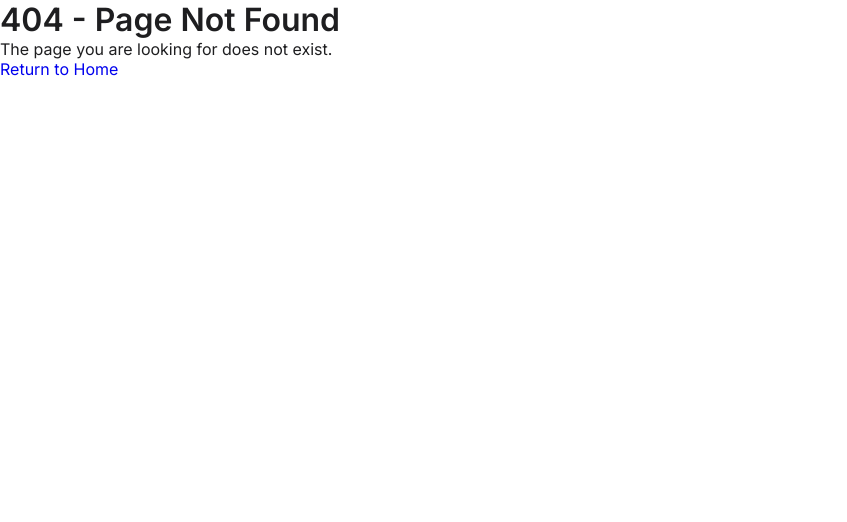
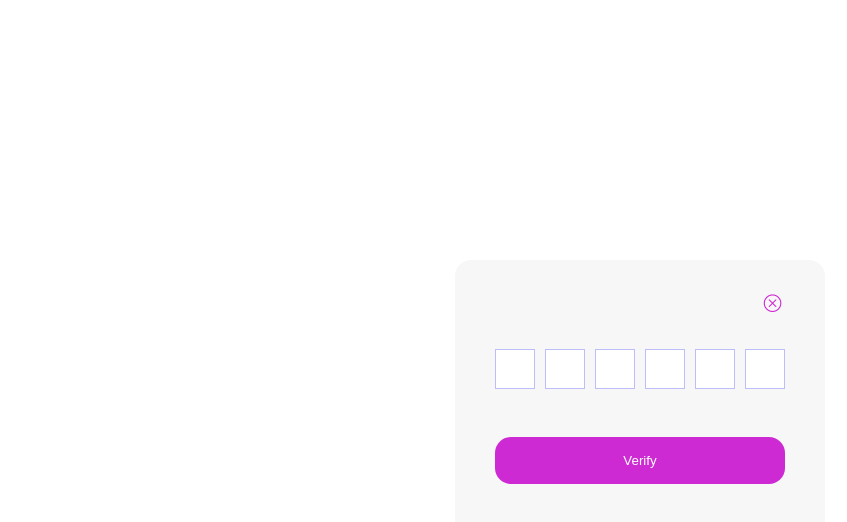
Before and after one commit to Ecw-Ventixe-Bookings/React_Frontend, a React (Vite) app: page /confirm-email in a window 1280 px wide. Before the commit this address had no page. Shown: the top 522 px of the page, without its empty margins (0-847 px from the left). Built offline with nearby package versions, Linux system fonts and the light colour scheme.

Commit message:
added api urls, added confirm email page, connected register and login so those works. added ticketcount on eventdetails page.

```diff
--- a/src/App.jsx
+++ b/src/App.jsx
@@ -8,6 +8,7 @@ import { NotFound } from "./Pages/NotFound"
 import { Register } from "./Pages/Register"
 import { Events } from "./Pages/Events"
 import EventDetails from "./components/eventCard/EventDetails"
+import ConfirmEmail from "./Pages/ConfirmEmail"
 
 
 function App() {
@@ -25,6 +26,7 @@ function App() {
         <Route element={<CenterLayout />}>
           <Route path="/login" element={<Login />} />
           <Route path="/register" element={<Register />} />
+          <Route path="/confirm-email" element={<ConfirmEmail />} />
         </Route>
 
 
--- /dev/null
+++ b/src/Pages/ConfirmEmail.jsx
@@ -0,0 +1,68 @@
+/*
+ChatGpt and ClaudeAi has been used to create this page, the code has been altered and checked by a human.
+*/
+
+import React, { useRef, useState } from 'react'
+
+export default function ConfirmEmail() {
+    const [code, setCode] = useState(["", "", "", "", "", ""])
+    const inputsRef = useRef([])
+
+    const handleChange = (value, index) => {
+    if (/^\d?$/.test(value)) {
+      const newCode = [...code];
+      newCode[index] = value;
+      setCode(newCode);
+
+      if (value && index < 5) {
+        inputsRef.current[index + 1]?.focus();
+      }
+    }
+  };
+
+  const handleKeyDown = (e, index) => {
+    if (e.key === 'Backspace' && !code[index] && index > 0) {
+      const newCode = [...code];
+      newCode[index - 1] = '';
+      setCode(newCode);
+      inputsRef.current[index - 1]?.focus();
+    }
+  };
+
+  const handleReset = () => {
+    setCode(['', '', '', '', '', '']);
+    inputsRef.current[0]?.focus();
+  };
+
+  const handleSubmit = (e) => {
+    e.preventDefault();
+    const enteredCode = code.join('');
+    console.log('Verifying code:', enteredCode);
+
+    // TODO: Replace with real API call
+    // fetch('/api/verify', { method: 'POST', body: JSON.stringify({ code: enteredCode }) })
+  };
+
+  return (
+    <form className='confirm-email-form' onSubmit={handleSubmit}>
+        <button className='clear-verification-inputs' onClick={handleReset}>
+            <i class="bi bi-x-circle"></i>
+        </button>
+
+        <div className="verification-input-group" >
+            {code.map((digit, idx) => (
+            <input
+                key={idx}
+                type="text"
+                maxLength="1"
+                value={digit}
+                onChange={(e) => handleChange(e.target.value, idx)}
+                onKeyDown={(e) => handleKeyDown(e, idx)}
+                ref={(el) => (inputsRef.current[idx] = el)}
+            />
+            ))}
+        </div>
+        <button className='confirm-email-btn' type="submit">Verify</button>
+    </form>
+  );
+}
--- a/src/Pages/Events.jsx
+++ b/src/Pages/Events.jsx
@@ -1,5 +1,6 @@
 import React, { useEffect, useState } from 'react'
 import { EventCard } from '../components/eventCard/EventCard'
+import { apiBaseUrls } from '../helpers/apiHelper'
 
 export const Events = () => {
   const [events, setEvents] = useState([])
@@ -9,7 +10,7 @@ export const Events = () => {
   }, [])
 
   async function getEvents() {
-    const res = await fetch("https://localhost:7212")
+    const res = await fetch(apiBaseUrls.eventService)
     const data = await res.json()
     setEvents(data.data)
   }
--- a/src/Pages/Login.jsx
+++ b/src/Pages/Login.jsx
@@ -1,13 +1,39 @@
 import React, { useState } from 'react'
+import { Link, useNavigate } from 'react-router-dom';
+import { apiBaseUrls } from '../helpers/apiHelper';
 
 export const Login = () => {
   const [email, setEmail] = useState('')
   const [password, setPassword] = useState('')
+  const navigate = useNavigate()
 
-  function handleSubmit(e) {
+  async function handleSubmit(e) {
     e.preventDefault();
 
     console.log(`${email} <${password}>`)
+
+    const res = await fetch(apiBaseUrls.Login, {
+      method: "POST",
+      headers: {
+        'content-type': 'application/json'
+      },
+      body: JSON.stringify( {
+        "email": email,
+        "password": password
+      } )
+    })
+
+    if (res.ok) {
+      const jwt = await res.text()
+
+      if (jwt) {
+        localStorage.setItem('token', jwt)
+
+        const claims = JSON.parse( atob(jwt.split('.')[1]) )
+        console.log(`Welcome: ${claims.email} <${claims.role}>`)
+        navigate('/')
+      }
+    }
   }
 
   return (
@@ -33,6 +59,8 @@ export const Login = () => {
       </div>
 
       <button type='submit' className='btn btn-primary'>Login</button>
+
+      <p>Dont have an account? <Link to={"/register"}>Create one</Link></p>
     </form>
   )
 }
--- a/src/Pages/Register.jsx
+++ b/src/Pages/Register.jsx
@@ -1,7 +1,11 @@
 import React, { useState } from 'react'
 import { useForm } from '../customHooks/useForm'
+import { Link, useNavigate } from 'react-router-dom';
+import { apiBaseUrls } from '../helpers/apiHelper';
+
 
 export const Register = () => {
+  const navigate = useNavigate()
 
   const {
     values,
@@ -14,8 +18,16 @@ export const Register = () => {
     confirmPassword: ''
   });
 
-  function onSubmit(formData) {
-    console.log('Submitted data:', formData);
+  async function onSubmit(formData) {
+    const res = await fetch(apiBaseUrls.CreateAccount, {
+      method: "POST",
+      headers: {
+        'content-type': 'application/json'
+      },
+      body: JSON.stringify(formData)
+    })
+
+    if (res.ok) navigate('/confirm-email')
   }
 
   return (
@@ -59,6 +71,9 @@ export const Register = () => {
       </div>
 
       <button type='submit' className='btn btn-primary'>Register</button>
+
+      <p>Already have an account? <Link to={"/login"}>Log in</Link></p>
+
     </form>
   );
 }
--- a/src/assets/css/sections.css
+++ b/src/assets/css/sections.css
@@ -3,3 +3,59 @@
     flex-direction: column;
     gap: 1rem;
 }
+
+.confirm-email-form {
+    display: flex;
+    flex-direction: column;
+    padding: 0.5rem 1rem 2rem 1rem;
+
+    .clear-verification-inputs {
+        width: 25px;
+        height: 25px;
+        align-self: flex-end;
+
+        border: none;
+        background: transparent;
+
+        i {
+            font-size: 1.1rem;
+            color: var(--primary-100-dark);
+
+            &:hover {
+                color: var(--primary-100);
+            }
+        }
+    }
+
+    .verification-input-group {
+        display: flex;
+        gap: 10px;
+        justify-content: center;
+        margin-bottom: 1em;
+
+        input {
+            width: 40px;
+            height: 40px;
+            font-size: 24px;
+            text-align: center;
+            border: 1px solid var(--secondary-50);
+
+            &:focus {
+                outline: none;
+                box-shadow: 0 0 3px 1px var(--secondary-80);
+            }
+        }
+    }
+
+    .confirm-email-btn {
+        border: none;
+        border-radius: 16px;
+        background-color: var(--primary-100-dark);
+        color: var(--grey-10);
+        padding: 1rem 2rem;
+
+        &:hover {
+            background-color: var(--primary-100);
+        }
+    }
+}
--- a/src/components/eventCard/EventDetails.jsx
+++ b/src/components/eventCard/EventDetails.jsx
@@ -1,5 +1,6 @@
 import React, { useEffect, useState } from 'react'
 import { useParams } from 'react-router-dom'
+import { apiBaseUrls } from '../../helpers/apiHelper'
 
 import defaultEventArtImg from "../../assets/images/DefaultEventArt.jpg"
 import defaultEventComedyImg from "../../assets/images/DefaultEventComedy.jpg"
@@ -10,6 +11,7 @@ import './eventDetails.css'
 
 export default function EventDetails() {
     const { id } = useParams();
+    const [ticketCount, setTicketCount] = useState(0)
     const [event, setEvent] = useState({
         category: {},
         venue: {}
@@ -17,12 +19,19 @@ export default function EventDetails() {
 
     useEffect( () => {
         getEvent()
+        getTicketCount()
     }, [])
 
     async function getEvent() {
-        const res = await fetch(`https://localhost:7212/${id}`)
+        const res = await fetch(`${apiBaseUrls.eventService}/${id}`)
         const data = await res.json()
         setEvent(data.data)
+    }
+
+    async function getTicketCount() {
+        const res = await fetch(`${apiBaseUrls.bookingService}/${id}`)
+        const data = await res.json()
+        setTicketCount(data)
     }
 
     let imgSrc;
@@ -61,6 +70,9 @@ export default function EventDetails() {
                 <div>
                     <p>{new Date(event.startDateTime).toLocaleString()}</p>
                     <p>{event.venue.name}, {event.venue.address}, {event.venue.city}</p>
+                </div>
+                <div className='event-tickets-left'>
+                    <p>{event.totalTickets - ticketCount} Tickets left</p>
                 </div>
                 <div>
                     <p className='event-price'>{event.ticketPrice} kr</p>
--- /dev/null
+++ b/src/helpers/apiHelper.js
@@ -0,0 +1,7 @@
+export const apiBaseUrls = {
+    eventService: "https://localhost:7212",
+    bookingService: "https://localhost:7086/api/bookings",
+    CreateAccount: "https://localhost:7211/api/account/create",
+    Login: "https://localhost:7211/api/auth/login",
+    Logout: "https://localhost:7211/api/auth/logout"
+}
```
